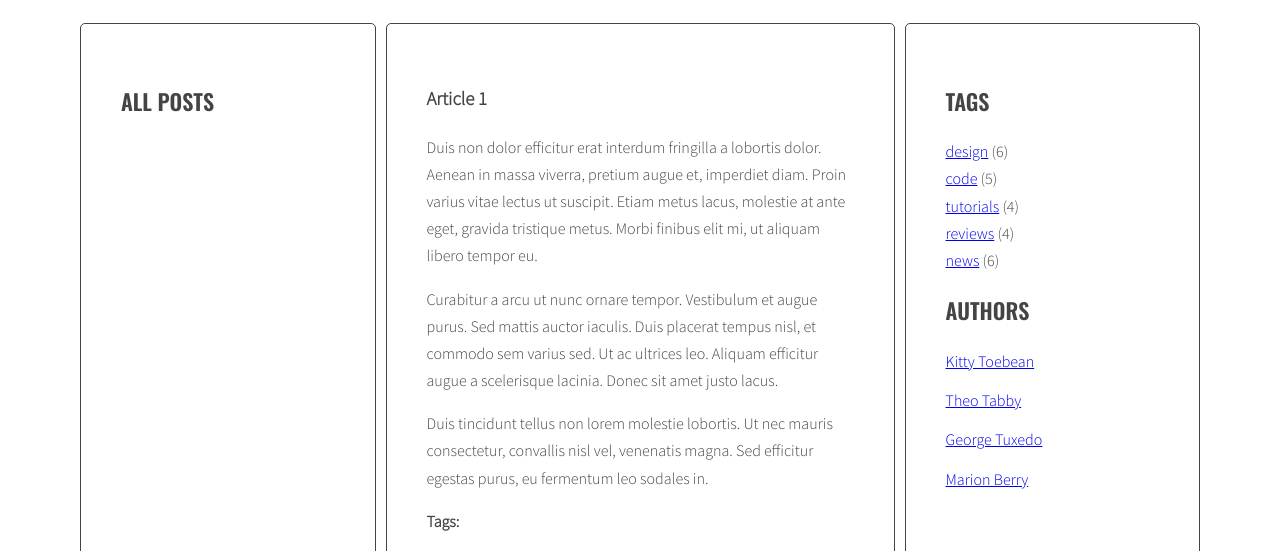
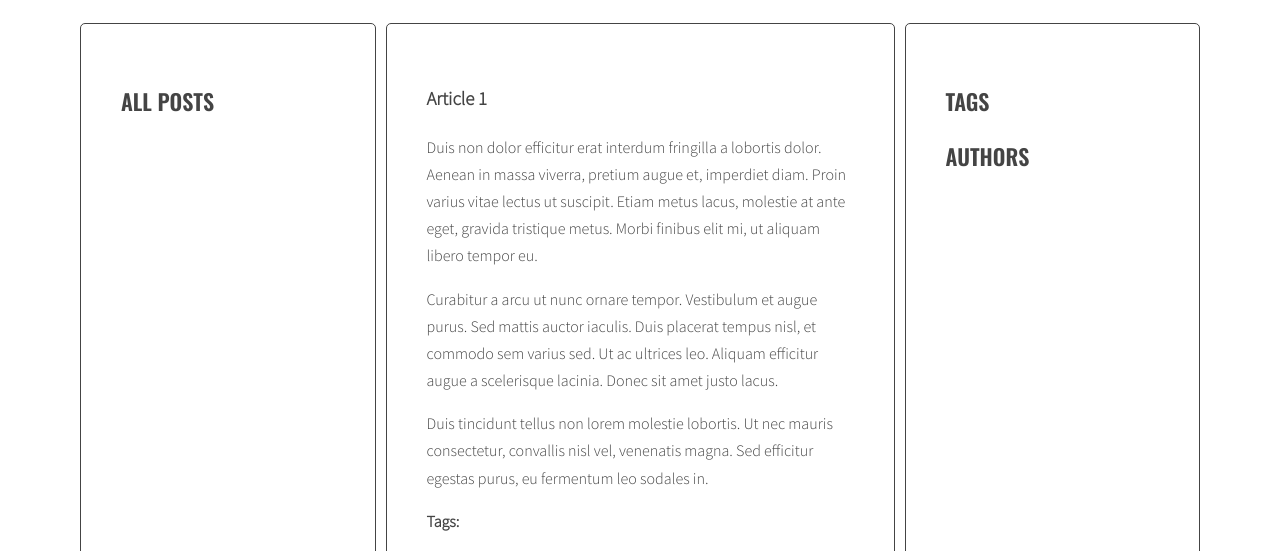
Before and after one commit to pawel-urban/javascript-blog, a website: page index.html in a window 1280 px wide. Shown: the part 220-771 px from the top of the page. Drawn offline with nearby package versions, Linux system fonts and the light colour scheme.

Commit message:
Remove tag list and authors list from html

```diff
--- a/index.html
+++ b/index.html
@@ -160,34 +160,9 @@
           <aside class="sidebar">
             <h2 class="section-title">Tags</h2>
             <ul class="list tags">
-              <li><a href="#">design</a> <span>(6)</span></li>
-              <li><a href="#">code</a> <span>(5)</span></li>
-              <li><a href="#">tutorials</a> <span>(4)</span></li>
-              <li><a href="#">reviews</a> <span>(4)</span></li>
-              <li><a href="#">news</a> <span>(6)</span></li>
             </ul>
             <h2 class="section-title">Authors</h2>
             <ul class="list authors">
-              <li>
-                <a href="#">
-                  <span class="author-name">Kitty Toebean</span>
-                </a>
-              </li>
-              <li>
-                <a href="#">
-                  <span class="author-name">Theo Tabby</span>
-                </a>
-              </li>
-              <li>
-                <a href="#">
-                  <span class="author-name">George Tuxedo</span>
-                </a>
-              </li>
-              <li>
-                <a href="#">
-                  <span class="author-name">Marion Berry</span>
-                </a>
-              </li>
             </ul>
           </aside>
         </main>
```
